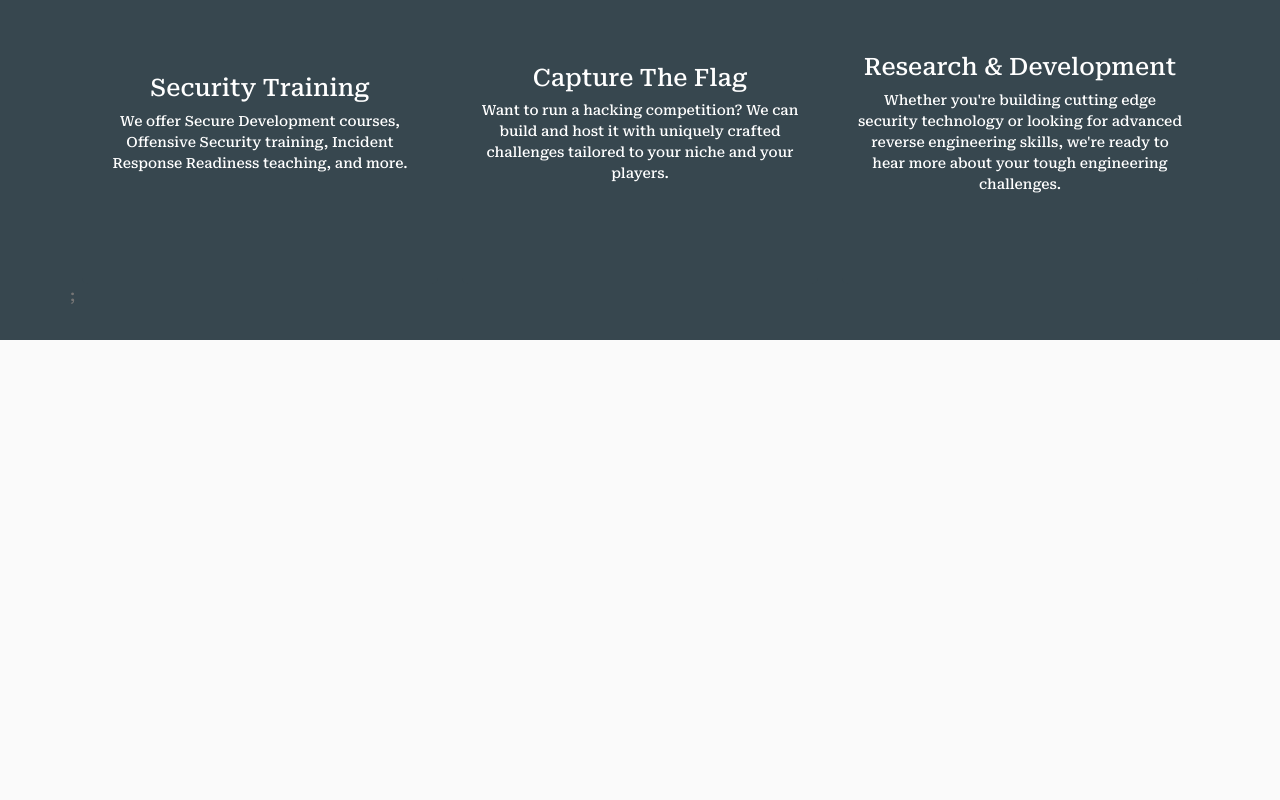
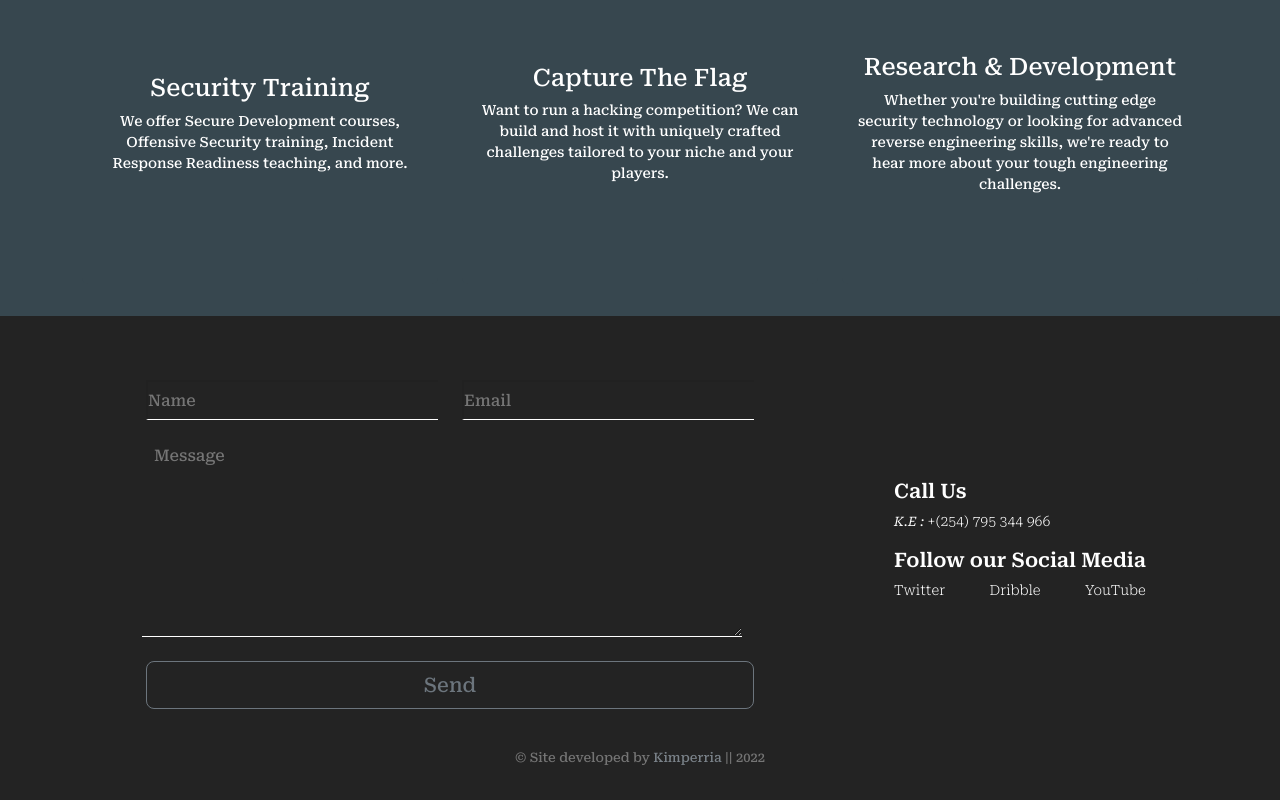
Before and after one commit to John-Kimani/zerodium, a React (Create React App) app in the folder frontend/zerodium/: page / in a window 1280 px wide. Shown: the part 1092-1892 px from the top of the page. Before the commit the page ends 1432 px from the top, so only its background shows below. Built offline with nearby package versions, Linux system fonts and the light colour scheme.

Commit message:
Dev: create and position footer

```diff
--- a/frontend/zerodium/src/App.css
+++ b/frontend/zerodium/src/App.css
@@ -32,6 +32,7 @@
   --tiny-font-size: 0.625rem;
 
   /*========== Font weight ==========*/
+  --font-small: 200;
   --font-normal: 400;
   --font-medium: 500;
   --font-semi-bold: 600;
--- /dev/null
+++ b/frontend/zerodium/src/components/footer/Footer.jsx
@@ -0,0 +1,69 @@
+import "./footer.css";
+
+import Button from "react-bootstrap/Button";
+
+const Footer = () => {
+  return (
+    <footer>
+      <div className="container container-fluid">
+        <div className="row">
+          <div className="col-sm-12 col-md-8">
+            <form action="" className="get_in_touch">
+              <div className="row">
+                <div className="col-md-6 contact_us-div">
+                  <input
+                    type="text"
+                    placeholder="Name"
+                    className="contact_us-input"
+                  />
+                </div>
+                <div className="col-md-6 contact_us-div">
+                  <input
+                    type="email"
+                    placeholder="Email"
+                    className="contact_us-input"
+                  />
+                </div>
+              </div>
+              <div className="row mt-4">
+                <textarea
+                  className="contact_us-textarea"
+                  placeholder="Message"
+                  cols="30"
+                  rows="8"
+                ></textarea>
+              </div>
+
+              <div className="mt-4 d-grid gap-2">
+                <Button
+                  variant="outline-secondary"
+                  size="lg"
+                  className="contact_us-btn"
+                >
+                  Send
+                </Button>
+              </div>
+            </form>
+          </div>
+          <div className="col-sm-12 col-md-4">
+            <div className="contact__us">
+              <h5 className="contact-title">Call Us</h5>
+              <p className="contact-info"><i className="country-abv">K.E :</i> +(254) 795 344 966</p>
+              <h5 className="contact-title">Follow our Social Media</h5>
+              <div className="social_media">
+              <p className="contact-info">Twitter</p>
+              <p className="contact-info">Dribble</p>
+              <p className="contact-info">YouTube</p>
+              </div>
+            </div>
+          </div>
+        </div>
+        <div className="author-info">
+        <span className='footer__copy'>&#169; Site developed by <a href="https://twitter.com/kimperria" className='footer__copy-link'>Kimperria</a> || 2022</span>
+        </div>
+      </div>
+    </footer>
+  );
+};
+
+export default Footer;
--- /dev/null
+++ b/frontend/zerodium/src/components/footer/footer.css
@@ -0,0 +1,115 @@
+footer {
+    background-color: var(--secondary-project-color);
+    padding: var(--mb-2);
+}
+
+.get_in_touch{
+    padding: 2rem 4rem;
+    height: 400px;
+}
+
+.contact_us-input{
+    width: 100%;
+    outline: none;
+    border-right: none;
+    border-bottom: 1px solid var(--container-color);
+    background-color: var(--secondary-project-color);
+    color: var(--container-color);
+    height: var(--mb-2-5);
+}
+
+.contact_us-textarea{
+    background-color: var(--secondary-project-color);
+    border: none;
+    outline: none;
+    border-bottom: 1px solid var(--container-color);
+    color: var(--container-color);
+    width: 95%;
+    margin-left: var(--mb-0-5);
+}
+
+.contact__us{
+    height: 400px;
+    display: grid;
+    place-content: center;
+    color: var(--container-color);
+}
+
+.country-abv{
+    font-size: var(--smaller-font-size);
+}
+
+.contact-title{
+    font-size: var(--h3-font-size);
+    font-weight: var(--font-semi-bold);
+}
+.contact-info{
+    font-size: var(--small-font-size);
+    font-weight: var(--font-small);
+}
+
+.social_media{
+    display: flex;
+    flex-direction: row;
+    justify-content: space-between;
+}
+
+.author-info{
+    display: grid;
+    place-content: center;
+    font-size: var(--smaller-font-size);
+}
+
+.footer__copy-link{
+    color: #7A8289;
+}
+
+.footer__copy-link:hover {
+    transition: .45s ease-in-out;
+    color: var(--container-color);
+}
+
+/*=============== BREAKPOINTS ===============*/
+
+/* For medium devices */
+@media screen and (max-width: 768px) {
+    .contact-title{
+        font-size: var(--normal-font-size);
+        font-weight: var(--font-semi-bold);
+    }
+    .contact-info{
+        font-size: var(--smaller-font-size);
+        font-weight: var(--font-small);
+    }
+    }
+
+@media screen and (max-width: 576px) {
+    .contact-title{
+        font-size: var(--normal-font-size);
+        font-weight: var(--font-semi-bold);
+    }
+    .contact-info{
+        font-size: var(--small-font-size);
+        font-weight: var(--font-small);
+    }
+
+    .footer__copy{
+        font-size: var(--smaller-font-size);
+    }
+}
+
+/* For small devices */
+@media screen and (max-width: 350px) {
+    .contact-title{
+        font-size: var(--small-font-size);
+        font-weight: var(--font-semi-bold);
+    }
+    .contact-info{
+        font-size: var(--smaller-font-size);
+        font-weight: var(--font-small);
+    }
+
+    .footer__copy{
+        font-size: var(--tiny-font-size);
+    }
+}
--- a/frontend/zerodium/src/components/services/Services.jsx
+++ b/frontend/zerodium/src/components/services/Services.jsx
@@ -21,7 +21,6 @@ const Services = () => {
               </div>
             );
           })}
-          ;
         </div>
       </div>
     </main>
--- a/frontend/zerodium/src/pages/HomePage/Homepage.jsx
+++ b/frontend/zerodium/src/pages/HomePage/Homepage.jsx
@@ -1,3 +1,4 @@
+import Footer from "../../components/footer/Footer";
 import HeroSection from "../../components/herosection/Herosection";
 import Services from "../../components/services/Services";
 import "./homepage.css";
@@ -7,6 +8,7 @@ const HomePage = () => {
     <main className="home__page">
       <HeroSection />
       <Services />
+      <Footer />
     </main>
   );
 };
```
